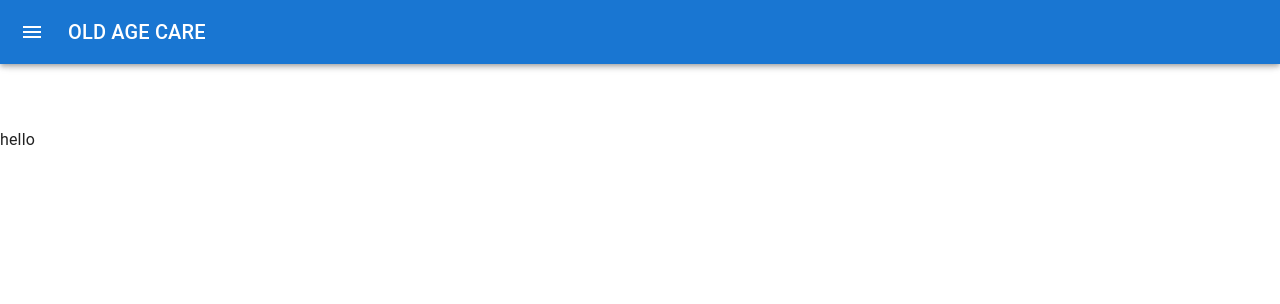
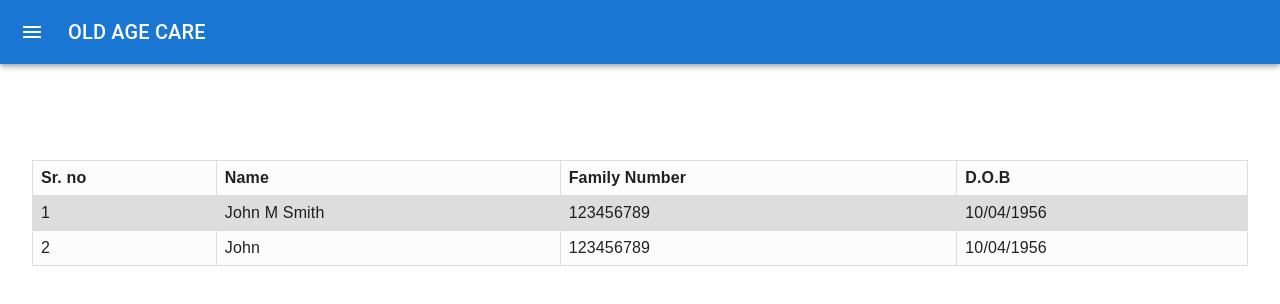
Before and after one commit to karishmarajput/old_age_care, a React (Create React App) app: page /memberslist in a window 1280 px wide. Shown: the top 304 px of the page. Built offline with nearby package versions, Linux system fonts and the light colour scheme.

Commit message:
1 file modified, 1 added, 1 deleted

```diff
--- a/src/components/MembersList.js
+++ b/src/components/MembersList.js
@@ -1,11 +1,32 @@
 import React from 'react';
 import ResponsiveDrawer from './Sidebar.js';
 import data from './profile.json';
+import './membersList.css';
 export default function MembersList() {
+  const member = data.profile.map((member) => {
+    return (
+      <tr>
+        <td>{member.id}</td>
+        <td>{member.name}</td>
+        <td>{member.familyNumber}</td>
+        <td>{member.dob} </td>
+      </tr>
+    );
+  });
   return (
     <div>
       <ResponsiveDrawer />
-      hello
+      <table>
+        <tbody>
+          <tr>
+            <th>Sr. no</th>
+            <th>Name</th>
+            <th>Family Number</th>
+            <th>D.O.B</th>
+          </tr>
+          {member}
+        </tbody>
+      </table>
     </div>
   );
 }
--- a/src/components/PersonDetails.js
+++ /dev/null
@@ -1,16 +0,0 @@
-import React from 'react';
-import ResponsiveDrawer from './Sidebar.js';
-import data from './profile.json';
-export default function PersonDetails() {
-  // console.log(data.profile[0]);
-  data = data.profile[0];
-  // console.log(data);
-  return (
-    <div>
-      <div>
-        <h1>{data.name}</h1>
-        wadsnhjmashk w jkasjkajswef egrere
-      </div>
-    </div>
-  );
-}
--- /dev/null
+++ b/src/components/membersList.css
@@ -0,0 +1,5 @@
+table {
+  padding: 1rem;
+  margin: 2.5%;
+  width: 95%;
+}
```
